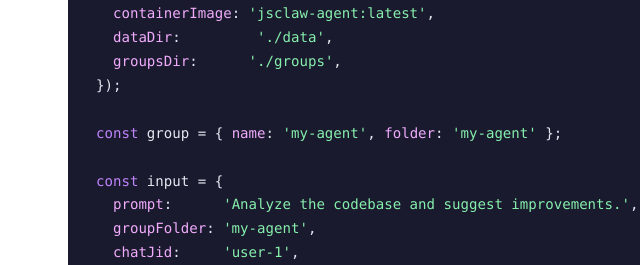
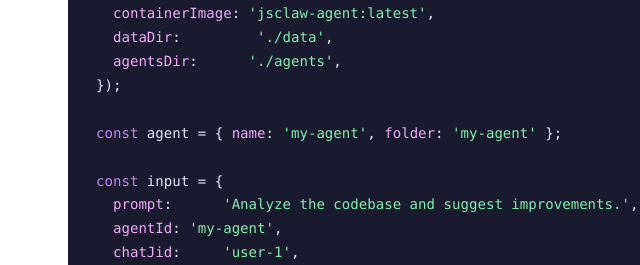
Before and after one commit to jsclaw/jsclaw, a website: page index.html in a window 1280 px wide. Shown: the part 1685-1950 px from the top of the page, 32-672 px from the left. Drawn offline with Linux system fonts and the light colour scheme.

Commit message:
gh-pages: finish agent terminology in code sample

```diff
--- a/index.html
+++ b/index.html
@@ -372,20 +372,20 @@
 <span class="kw">const</span> config = <span class="fn">createConfig</span>({
   <span class="prop">containerImage</span>: <span class="str">'jsclaw-agent:latest'</span>,
   <span class="prop">dataDir</span>:         <span class="str">'./data'</span>,
-  <span class="prop">groupsDir</span>:      <span class="str">'./groups'</span>,
+  <span class="prop">agentsDir</span>:      <span class="str">'./agents'</span>,
 });
 
-<span class="kw">const</span> group = { <span class="prop">name</span>: <span class="str">'my-agent'</span>, <span class="prop">folder</span>: <span class="str">'my-agent'</span> };
+<span class="kw">const</span> agent = { <span class="prop">name</span>: <span class="str">'my-agent'</span>, <span class="prop">folder</span>: <span class="str">'my-agent'</span> };
 
 <span class="kw">const</span> input = {
   <span class="prop">prompt</span>:      <span class="str">'Analyze the codebase and suggest improvements.'</span>,
-  <span class="prop">groupFolder</span>: <span class="str">'my-agent'</span>,
+  <span class="prop">agentId</span>: <span class="str">'my-agent'</span>,
   <span class="prop">chatJid</span>:     <span class="str">'user-1'</span>,
   <span class="prop">isMain</span>:      <span class="num">true</span>,
 };
 
 <span class="kw">const</span> result = <span class="kw">await</span> <span class="fn">runContainerAgent</span>(
-  group,
+  agent,
   input,
   (proc, name) =&gt; console.<span class="fn">log</span>(<span class="str">`Container</span> <span class="str">${name} started`</span>),
   <span class="kw">async</span> (output) =&gt; console.<span class="fn">log</span>(<span class="str">'Agent:'</span>, output.result),
```
